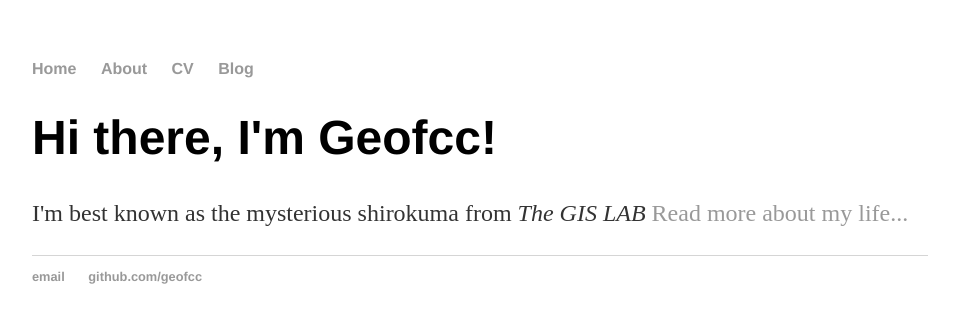
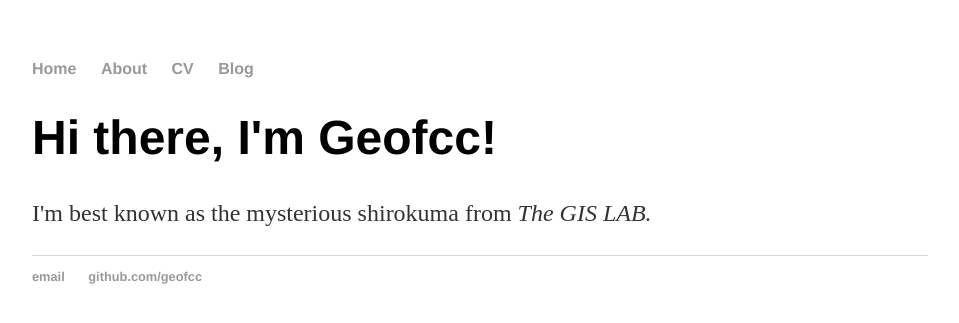
Before and after one commit to geofcc/geofcc.github.io, a Jekyll site: the page built from index.html, in a window 1280 px wide. Shown: the top 323 px of the page, without its empty margins (160-1119 px from the left). Built offline with Jekyll 4.4.1, drawn with Linux system fonts in a browser that asks for light colours.

Commit message:
Update index.html

```diff
--- a/index.html
+++ b/index.html
@@ -4,5 +4,5 @@ title: Geofcc's Website
 ---
 <div class="blurb">
 	<h1>Hi there, I'm Geofcc!</h1>
-	<p>I'm best known as the mysterious shirokuma from <em>The GIS LAB</em> <a href="/about">Read more about my life...</a></p>
+	<p>I'm best known as the mysterious shirokuma from <em>The GIS LAB.</em> </p>
 </div><!-- /.blurb -->
```
